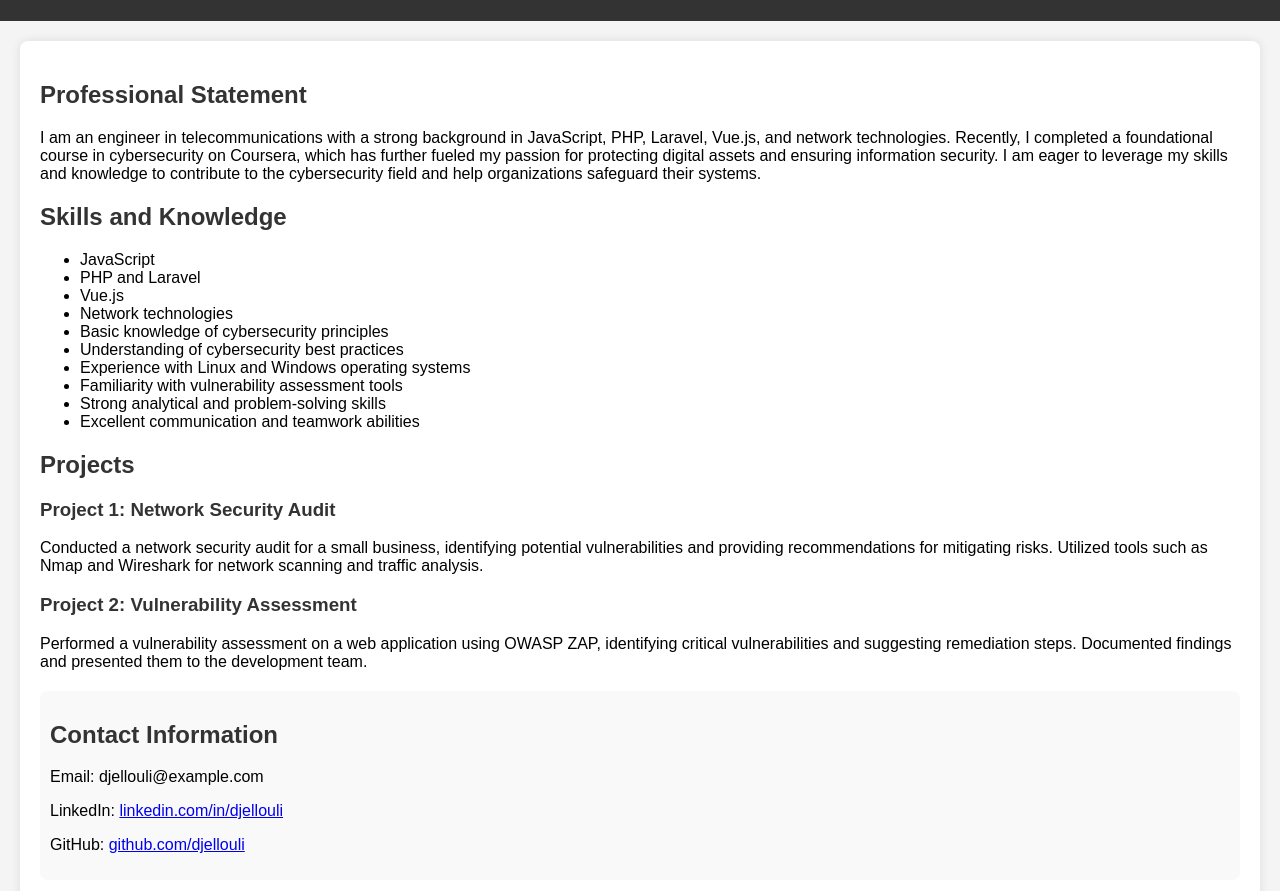
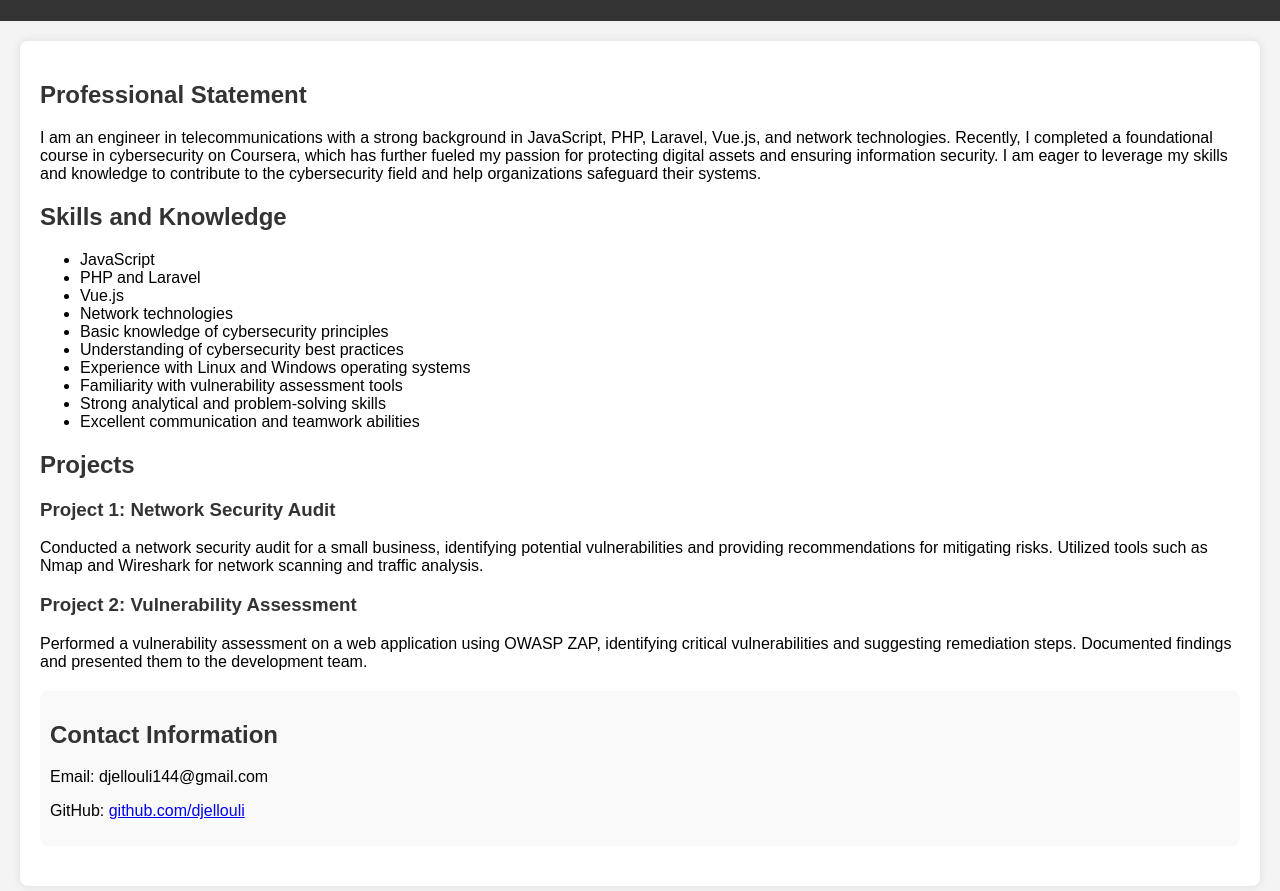
Before and after one commit to djellouli-cs/djellouli-cs.github.io, a plain HTML site: page index.html in a window 1280 px wide. Shown: the part 99-990 px from the top of the page. Drawn offline with Linux system fonts and the light colour scheme.

Commit message:
Update index.html

```diff
--- a/index.html
+++ b/index.html
@@ -81,8 +81,7 @@
         </section>
         <section class="section contact-info">
             <h2>Contact Information</h2>
-            <p>Email: djellouli@example.com</p>
-            <p>LinkedIn: <a href="https://www.linkedin.com/in/djellouli" target="_blank">linkedin.com/in/djellouli</a></p>
+            <p>Email: djellouli144@gmail.com</p>
             <p>GitHub: <a href="https://github.com/djellouli" target="_blank">github.com/djellouli</a></p>
         </section>
     </main>
```
